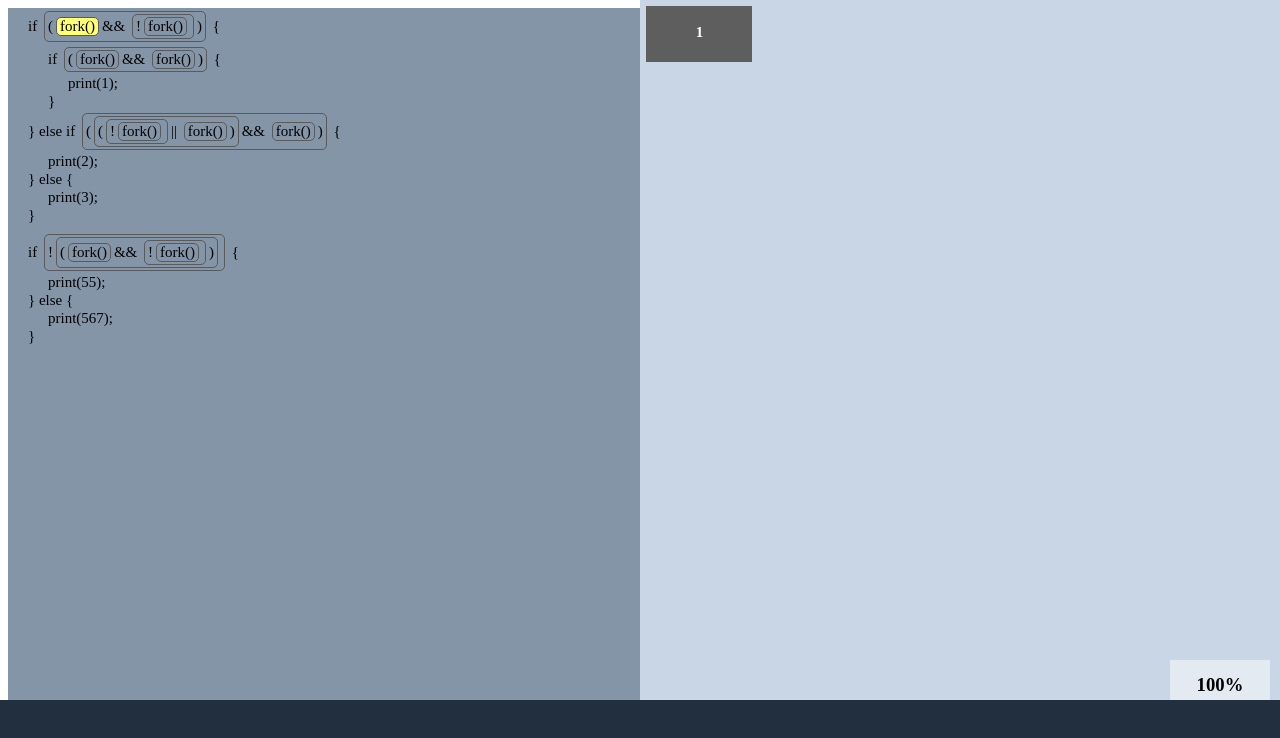
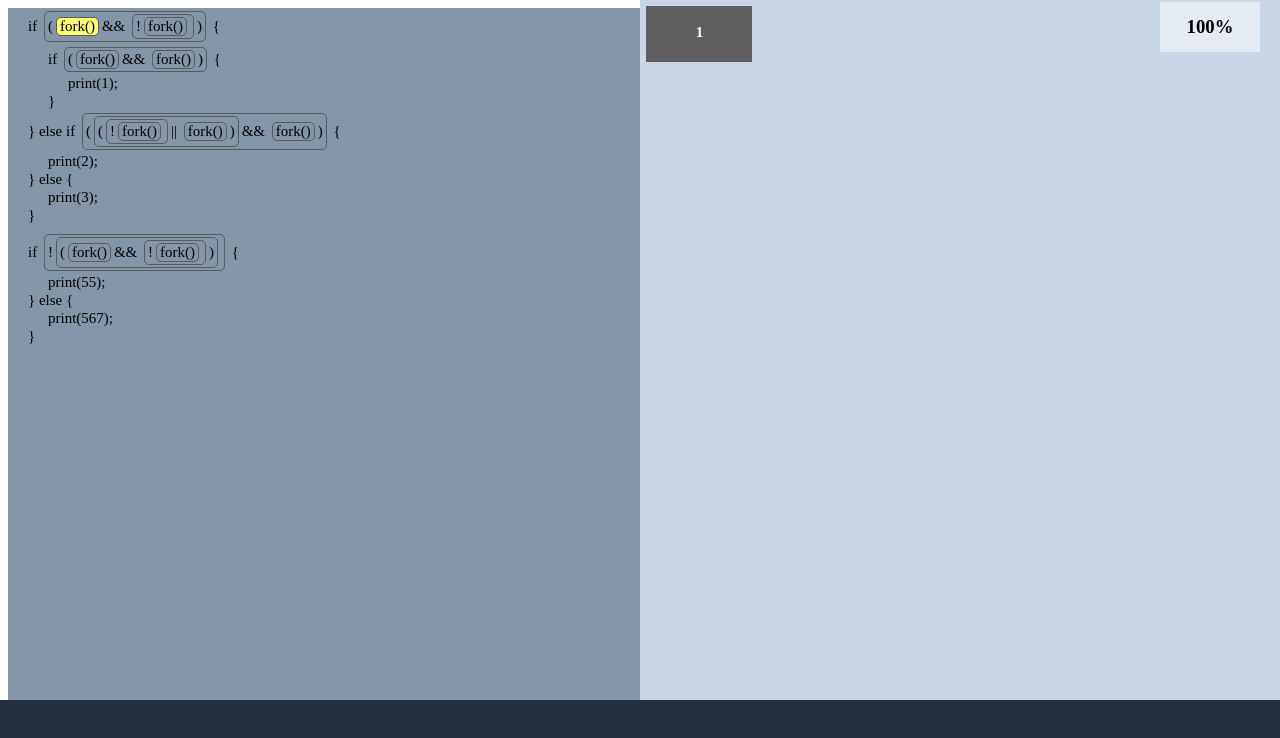
Before and after one commit to OlafsAploksNetlify/ForkVisualisation, a Gatsby site: page / in a window 1280 px wide. Both pictures are taken after a click on the button "Turpināt". Built offline with nearby package versions, Linux system fonts and the light colour scheme; Gatsby itself is replaced by a stand-in of ours.

Commit message:
Pārvietoju zoom procentu div

```diff
--- a/src/components/mainPage/mainPage.jsx
+++ b/src/components/mainPage/mainPage.jsx
@@ -50,6 +50,11 @@ class MainPage extends React.Component {
     });
 
     window.tt = this.stepForward.bind(this);
+    window.scrollTo = this.scrollTo.bind(this);
+  }
+
+  scrollTo() {
+    this.refs.rightContainer.scrollTop()
   }
 
   renderZoomValue(zoomValue) {
@@ -108,9 +113,6 @@ class MainPage extends React.Component {
           renderZoomValue={this.renderZoomValue.bind(this)}
           rightContainerRef={this.refs.rightContainer}
         />
-        <div className="zoomContainer">
-          <h3>{Math.round(this.state.zoomValue*100) + "%"}</h3>
-        </div>
       </div>
     );
   }
@@ -133,6 +135,9 @@ class MainPage extends React.Component {
         {leftContainer}
         {rightContainer}
         {outputContainer}
+        <div className="zoomContainer">
+          <h3>{Math.round(this.state.zoomValue*100) + "%"}</h3>
+        </div>
       </div>
     );
   }
--- a/src/components/mainPage/style.scss
+++ b/src/components/mainPage/style.scss
@@ -41,8 +41,8 @@ input {
 
 .zoomContainer {
   position: absolute;
-  right: 0;
-  bottom: 0;
+  right: 10px;
+  top: 2px;
   margin-bottom: 10px;
   margin-right: 10px;
   background-color: rgba(255, 255, 255, 0.5);
```
